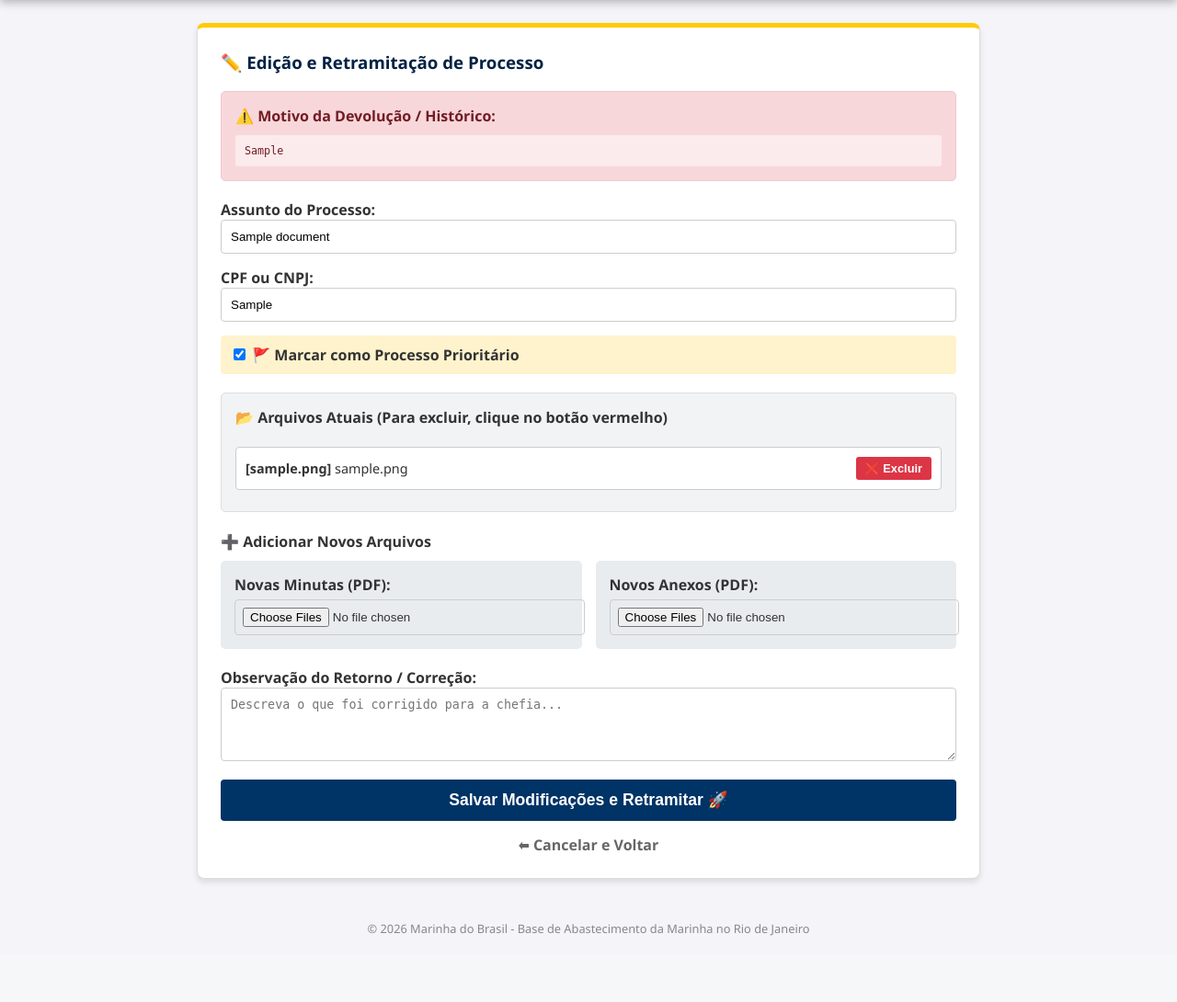
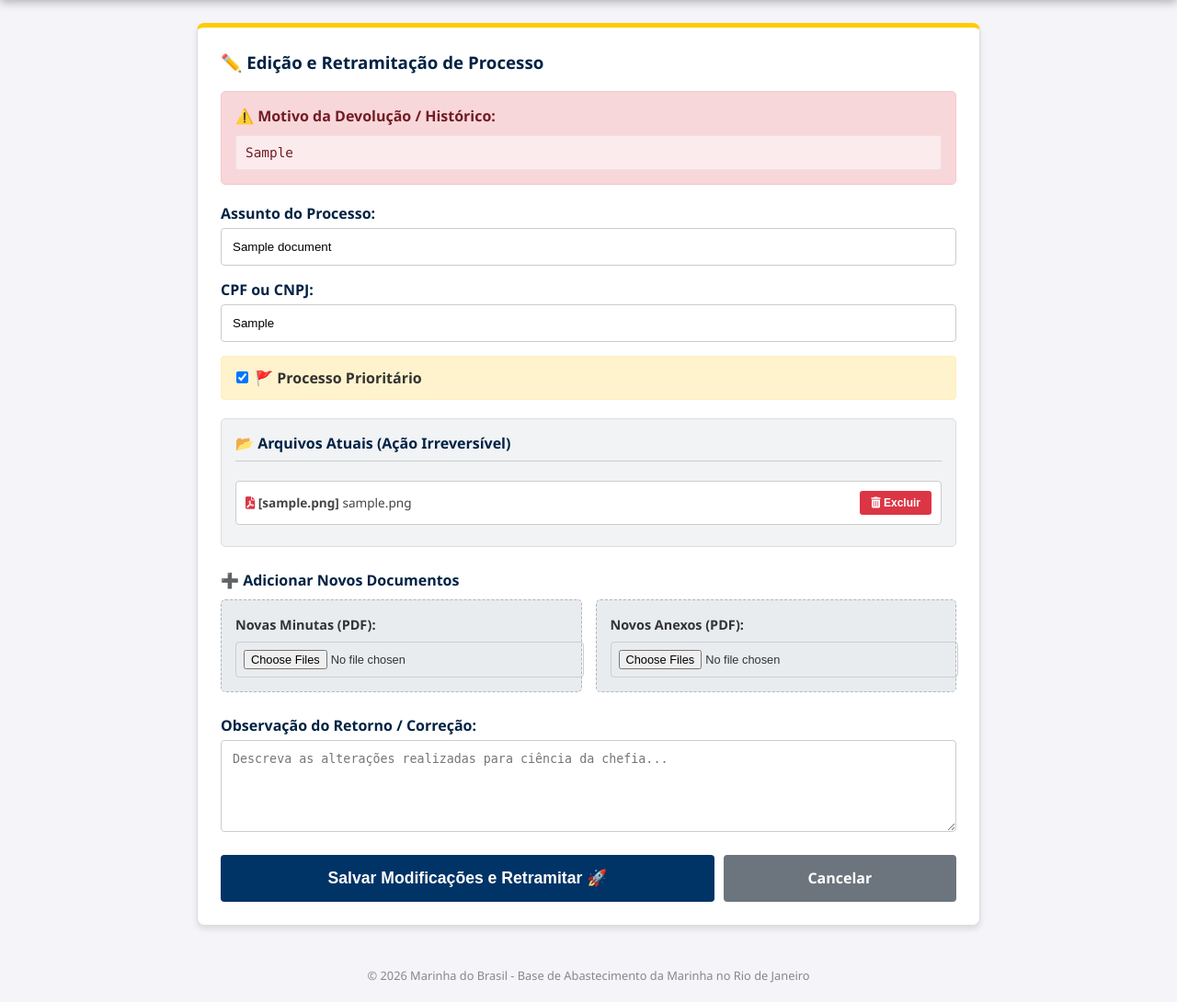
Before and after one commit to janiojandson/ASSINADOR-BAMRJ, a Flask app: template app/templates/edit_process.html in a window 1280 px wide. Shown: the part 69-1159 px from the top of the page at 92% size. Before the commit the page ends 1087 px from the top, so only its background shows below. Run offline with Flask 3, Linux system fonts and the light colour scheme; the template is opened without the code that fills it: values that come from a table or form of the project are taken from there, others are empty; tables that the repository leaves empty hold one stand-in row (values such as "Sample post").

```diff
--- a/app/templates/edit_process.html
+++ b/app/templates/edit_process.html
@@ -5,53 +5,82 @@
 
     <div style="background: #f8d7da; color: #721c24; padding: 15px; border-radius: 5px; margin-bottom: 20px; border: 1px solid #f5c6cb;">
         <strong>⚠️ Motivo da Devolução / Histórico:</strong><br>
-        <div style="white-space: pre-wrap; font-family: monospace; font-size: 0.9em; margin-top: 10px; background: rgba(255,255,255,0.5); padding: 10px; border-radius: 3px;">{{ doc.current_observation }}</div>
+        <div style="white-space: pre-wrap; font-family: 'Consolas', monospace; font-size: 0.9em; margin-top: 10px; background: rgba(255,255,255,0.5); padding: 10px; border-radius: 3px; border: 1px solid rgba(0,0,0,0.05);">{{ doc.current_observation }}</div>
     </div>
 
     <form action="{{ url_for('main.update_process', doc_id=doc.id) }}" method="POST" enctype="multipart/form-data">
-        <label style="font-weight: bold;">Assunto do Processo:</label>
-        <input type="text" name="process_name" value="{{ doc.name }}" required style="width: 100%; padding: 10px; margin-bottom: 15px; box-sizing: border-box;">
+        <div style="margin-bottom: 15px;">
+            <label style="font-weight: bold; color: #002244;">Assunto do Processo:</label>
+            <input type="text" name="process_name" value="{{ doc.name }}" required style="width: 100%; padding: 12px; margin-top: 5px; box-sizing: border-box; border: 1px solid #ccc; border-radius: 4px;">
+        </div>
 
-        <label style="font-weight: bold;">CPF ou CNPJ:</label>
-        <input type="text" name="cpf_cnpj" value="{{ doc.cpf_cnpj }}" style="width: 100%; padding: 10px; margin-bottom: 15px; box-sizing: border-box;">
+        <div style="margin-bottom: 15px;">
+            <label style="font-weight: bold; color: #002244;">CPF ou CNPJ:</label>
+            <input type="text" name="cpf_cnpj" value="{{ doc.cpf_cnpj }}" placeholder="Apenas números" style="width: 100%; padding: 12px; margin-top: 5px; box-sizing: border-box; border: 1px solid #ccc; border-radius: 4px;">
+        </div>
 
-        <label style="display: block; margin-bottom: 20px; font-weight: bold; background: #fff3cd; padding: 10px; border-radius: 4px;">
-            <input type="checkbox" name="priority" value="1" {% if doc.is_priority %}checked{% endif %}> 🚩 Marcar como Processo Prioritário
+        <label style="display: block; margin-bottom: 20px; font-weight: bold; background: #fff3cd; padding: 12px; border-radius: 4px; border: 1px solid #ffeeba; cursor: pointer;">
+            <input type="checkbox" name="priority" value="1" {% if doc.is_priority %}checked{% endif %}> 🚩 Processo Prioritário
         </label>
 
-        <div style="background: #f1f3f5; padding: 15px; border-radius: 5px; margin-bottom: 20px; border: 1px solid #ddd;">
-            <h4 style="margin-top: 0;">📂 Arquivos Atuais (Para excluir, clique no botão vermelho)</h4>
-            <ul style="list-style: none; padding: 0; margin: 0;">
+        <div style="background: #f1f3f5; padding: 15px; border-radius: 5px; margin-bottom: 25px; border: 1px solid #ddd;">
+            <h4 style="margin-top: 0; color: #002244; border-bottom: 1px solid #ccc; padding-bottom: 8px;">📂 Arquivos Atuais (Ação Irreversível)</h4>
+            <ul style="list-style: none; padding: 0; margin: 10px 0 0 0;">
                 {% for f in doc.files %}
-                <li style="display: flex; justify-content: space-between; align-items: center; background: white; padding: 10px; margin-bottom: 8px; border: 1px solid #ccc; border-radius: 4px;">
-                    <span style="font-size: 0.9em;"><b>[{{ f.file_type }}]</b> {{ f.filename.split('/')[-1] }}</span>
-                    <button type="button" onclick="if(confirm('Tem certeza que deseja excluir este arquivo permanentemente?')) { document.getElementById('del-form-{{f.id}}').submit(); }" style="background: #dc3545; color: white; border: none; border-radius: 3px; cursor: pointer; padding: 5px 10px; font-weight: bold; font-size: 0.8em;">❌ Excluir</button>
+                <li style="display: flex; justify-content: space-between; align-items: center; background: white; padding: 10px; margin-bottom: 8px; border: 1px solid #ccc; border-radius: 4px; gap: 10px;" class="flex-mobile">
+                    <span style="font-size: 0.85em; color: #444; word-break: break-all;">
+                        <i class="fas fa-file-pdf" style="color: #dc3545;"></i>
+                        <strong>[{{ f.file_type }}]</strong> {{ f.filename.split('/')[-1] }}
+                    </span>
+                    <button type="button" onclick="if(confirm('Deseja excluir este arquivo permanentemente do servidor?')) { document.getElementById('del-form-{{f.id}}').submit(); }"
+                            style="background: #dc3545; color: white; border: none; border-radius: 3px; cursor: pointer; padding: 6px 12px; font-weight: bold; font-size: 0.75em; white-space: nowrap;">
+                        <i class="fas fa-trash-alt"></i> Excluir
+                    </button>
                 </li>
                 {% endfor %}
             </ul>
+            {% if not doc.files %}
+                <p style="font-size: 0.9em; color: #666; font-style: italic;">Nenhum arquivo anexado a este processo.</p>
+            {% endif %}
         </div>
 
-        <h4 style="margin-bottom: 10px;">➕ Adicionar Novos Arquivos</h4>
-        <div style="display: flex; gap: 15px; margin-bottom: 20px;" class="flex-mobile">
-            <div style="flex: 1; background: #e9ecef; padding: 15px; border-radius: 5px;">
-                <label><b>Novas Minutas (PDF):</b></label><br>
-                <input type="file" name="minutas" accept="application/pdf" multiple style="margin-top:5px; width: 100%;">
+        <h4 style="margin-bottom: 10px; color: #002244;">➕ Adicionar Novos Documentos</h4>
+        <div style="display: flex; gap: 15px; margin-bottom: 25px;" class="flex-mobile">
+            <div style="flex: 1; background: #e9ecef; padding: 15px; border-radius: 5px; border: 1px dashed #adb5bd;">
+                <label style="font-size: 0.9em;"><strong>Novas Minutas (PDF):</strong></label><br>
+                <input type="file" name="minutas" accept="application/pdf" multiple style="margin-top:8px; width: 100%; font-size: 0.8em;">
             </div>
-            <div style="flex: 1; background: #e9ecef; padding: 15px; border-radius: 5px;">
-                <label><b>Novos Anexos (PDF):</b></label><br>
-                <input type="file" name="anexos" accept="application/pdf" multiple style="margin-top:5px; width: 100%;">
+            <div style="flex: 1; background: #e9ecef; padding: 15px; border-radius: 5px; border: 1px dashed #adb5bd;">
+                <label style="font-size: 0.9em;"><strong>Novos Anexos (PDF):</strong></label><br>
+                <input type="file" name="anexos" accept="application/pdf" multiple style="margin-top:8px; width: 100%; font-size: 0.8em;">
             </div>
         </div>
 
-        <label style="font-weight: bold;">Observação do Retorno / Correção:</label>
-        <textarea name="observation" placeholder="Descreva o que foi corrigido para a chefia..." required style="width: 100%; height: 80px; margin-bottom: 15px; padding: 10px; box-sizing: border-box;"></textarea>
+        <div style="margin-bottom: 20px;">
+            <label style="font-weight: bold; color: #002244;">Observação do Retorno / Correção:</label>
+            <textarea name="observation" placeholder="Descreva as alterações realizadas para ciência da chefia..." required style="width: 100%; height: 100px; margin-top: 5px; padding: 12px; box-sizing: border-box; border: 1px solid #ccc; border-radius: 4px; resize: vertical;"></textarea>
+        </div>
 
-        <button type="submit" style="background: #003366; color: white; padding: 12px; border: none; border-radius: 4px; cursor: pointer; font-weight: bold; width: 100%; font-size: 1.1em;">Salvar Modificações e Retramitar 🚀</button>
-        <a href="{{ url_for('main.index') }}" style="display: block; text-align: center; margin-top: 15px; color: #666; text-decoration: none; font-weight: bold;">⬅ Cancelar e Voltar</a>
+        <div class="flex-mobile" style="display: flex; gap: 10px;">
+            <button type="submit" style="flex: 2; background: #003366; color: white; padding: 15px; border: none; border-radius: 4px; cursor: pointer; font-weight: bold; font-size: 1.1em; transition: 0.3s;">
+                Salvar Modificações e Retramitar 🚀
+            </button>
+            <a href="{{ url_for('main.index') }}" style="flex: 1; display: flex; align-items: center; justify-content: center; background: #6c757d; color: white; text-decoration: none; border-radius: 4px; font-weight: bold; transition: 0.3s;">
+                Cancelar
+            </a>
+        </div>
     </form>
 
     {% for f in doc.files %}
     <form id="del-form-{{f.id}}" action="{{ url_for('main.delete_file', file_id=f.id) }}" method="POST" style="display: none;"></form>
     {% endfor %}
 </div>
+
+<style>
+    /* Reforço de responsividade para botões e inputs */
+    @media (max-width: 768px) {
+        .flex-mobile { flex-direction: column !important; gap: 10px !important; }
+        button, a { width: 100% !important; padding: 15px !important; }
+    }
+</style>
 {% endblock %}
```
Also changed, not shown: app/routes.py (+38 -22 lines), app/templates/viewer.html (+31 -16 lines).
